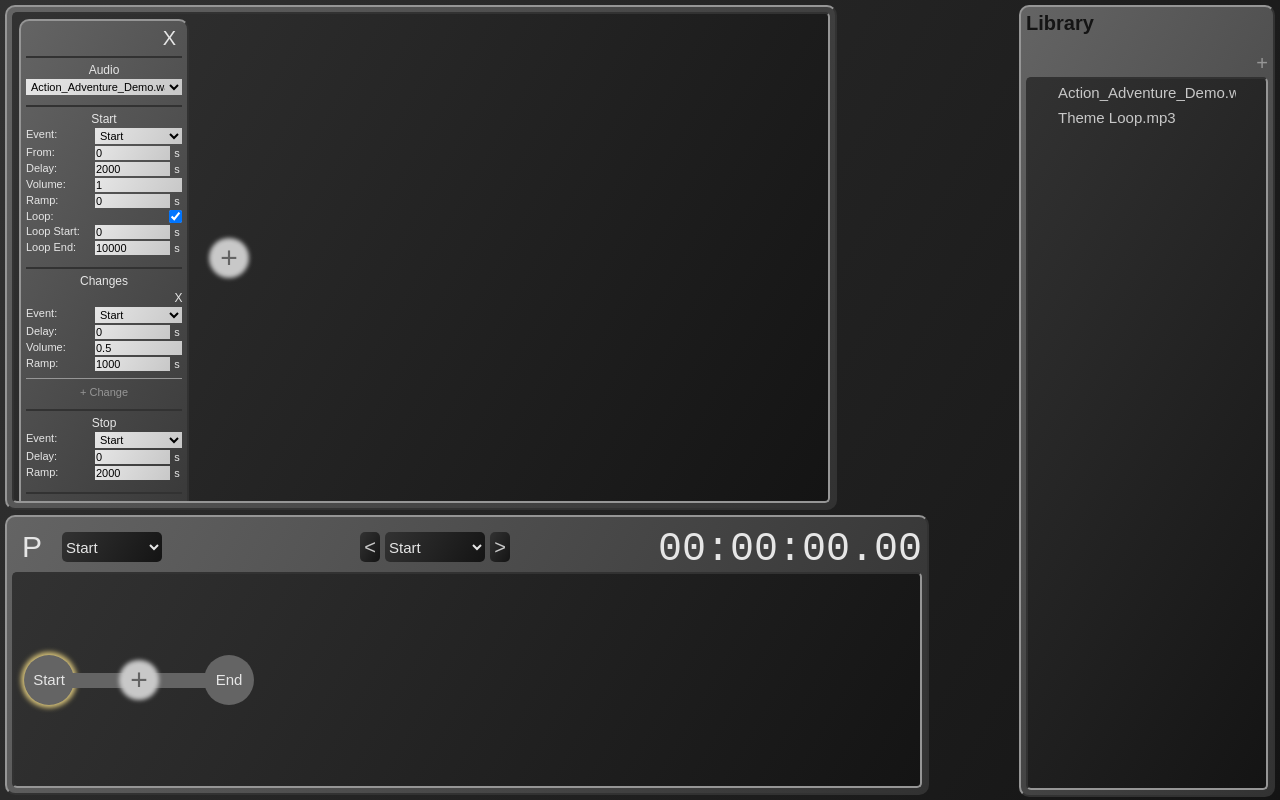
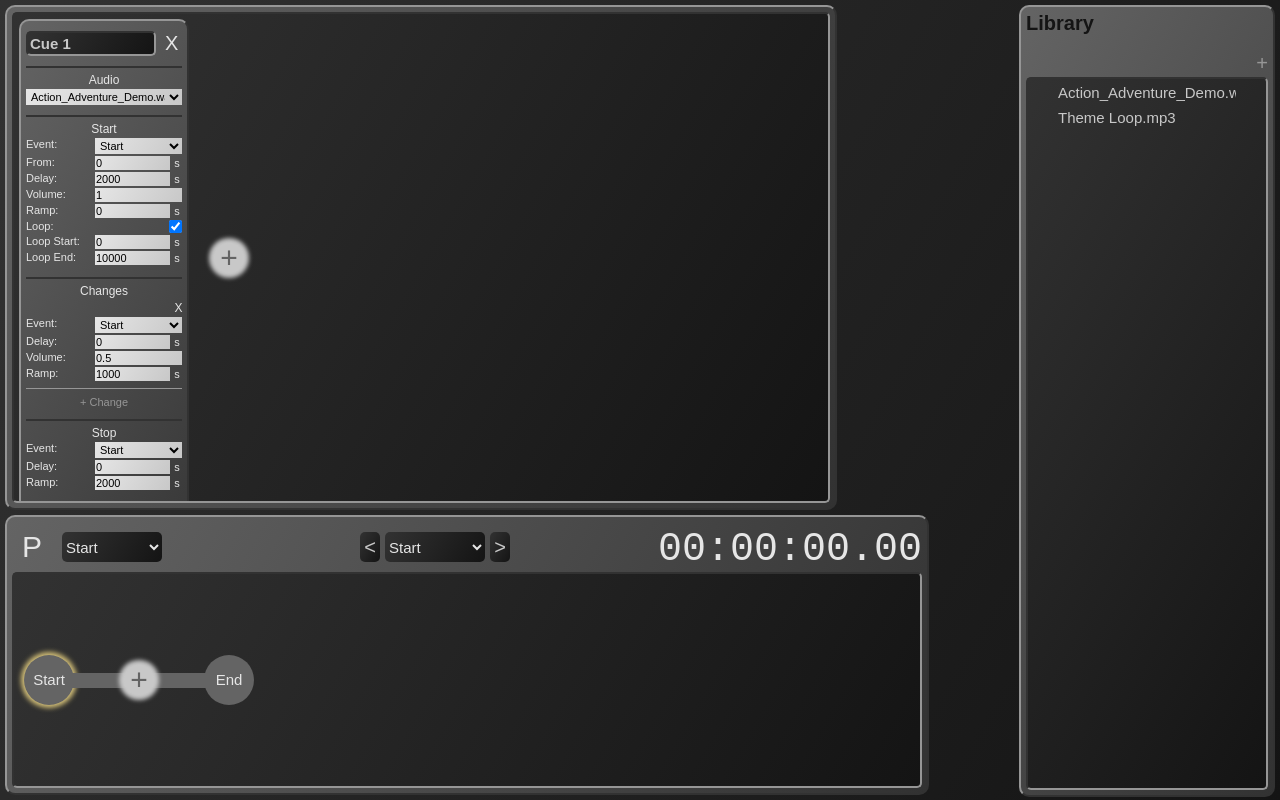
Before and after one commit to lkcina/qsound, a React (Create React App) app: page / in a window 1280 px wide. Built offline with nearby package versions, Linux system fonts and the light colour scheme.

Commit message:
Create Delete Cue function and created cue name and id editing functions

```diff
--- a/src/App.js
+++ b/src/App.js
@@ -50,6 +50,7 @@ class App extends React.Component {
       cues: [
         {
           id: "cue-1",
+          name: "Cue 1",
           src: "test-library/Action_Adventure_Demo.wav",
           start: {
             event: "event-1",
--- a/src/CueEditor.css
+++ b/src/CueEditor.css
@@ -53,6 +53,26 @@
     position: relative;
 }
 
+.cue-header {
+    display: flex;
+    justify-content: space-between;
+    gap: 5px;
+}
+
+.cue-name {
+    width: 100%;
+    background: linear-gradient(120deg, rgb(50, 50, 50), rgb(20, 20, 20));
+    border: 2px solid rgb(150, 150, 150);
+    border-top: 2px solid rgb(50, 50, 50);
+    border-left: 2px solid rgb(50, 50, 50);
+    border-radius: 5px;
+    font-size: 1.5rem;
+    color: rgb(200, 200, 200);
+    text-align: left;
+    font-weight: bold;
+    padding: 2px;
+}
+
 .delete-cue-btn {
     height: 25px;
     width: 25px;
@@ -71,6 +91,10 @@
 .cue>div {
     border-top: 2px solid rgb(50, 50, 50);
     padding: 5px 0;
+}
+
+.cue>div:first-of-type {
+    border-top: none;
 }
 
 .cue h3 {
--- a/src/CueEditor.js
+++ b/src/CueEditor.js
@@ -7,16 +7,18 @@ class CueEditor extends React.Component {
       super(props);
       this.addCue = this.addCue.bind(this);
       this.deleteCue = this.deleteCue.bind(this);
-      this.editCue = this.editCue.bind(this);
+      this.editCueId = this.editCueId.bind(this);
+      this.editCueName = this.editCueName.bind(this);
     }
 
     addCue() {
         let newCues = [...this.props.cues];
-        newCues.push({
+        newCues.splice(newCues.length, 0, {
             id: "cue-" + (newCues.length + 1),
+            name: "Cue " + (newCues.length + 1),
             src: this.props.library[0].src,
             start: {
-                event: this.props.events[1].id,
+                event: this.props.events[0].id,
                 from: 0,
                 delay: 0,
                 volume: 1,
@@ -27,23 +29,52 @@ class CueEditor extends React.Component {
             },
             changes: [],
             stop: {
-                event: this.props.events[2].id,
+                event: this.props.events[0].id,
                 delay: 0,
                 ramp: 0
             },
             gain: 1
         });
+        let newId = newCues[newCues.length - 1].id;
+        let idCopies = 0;
+        newCues.map(cue => {
+          if (cue.id === newId && cue !== newCues[newCues.length - 1]) {
+            idCopies++;
+            newId = idCopies === 1 ? newId + "-" + idCopies : newId.slice(0, newId.length - 1) + idCopies;
+          };
+          return newId;
+        });
+        newCues[newCues.length - 1].id = newId;
         this.props.editCues(newCues);
-        // User adds a cue to the project cue list
     }
 
     deleteCue(event) {
-        console.log("Deleting " + event.target.parentElement.id);
+        let newCues = [...this.props.cues];
+        newCues.splice(newCues.findIndex(cue => cue.id === event.target.parentElement.parentElement.id), 1);
+        this.props.editCues(newCues);
+        console.log("Deleting " + event.target.parentElement.parentElement.id);
         // User deletes a cue from the project cue list
     }
 
-    editCue(event) {
-        console.log("Editing " + event.target.parentElement.id);
+    editCueId(event) {
+        let newCues = [...this.props.cues];
+        let newId = event.target.value.toLowerCase().replace(/\s/g, "-");
+        let idCopies = 0;
+        newCues.map(e => {
+          if (e.id !== event.target.parentElement.parentElement.id && e.id === newId) {
+            idCopies++;
+            newId = idCopies === 1 ? newId + "-" + idCopies : newId.slice(0, newId.length - 1) + idCopies;
+          };
+          return newId;
+        });
+        newCues[newCues.findIndex(cue => cue.id === event.target.parentElement.parentElement.id)].id = newId;
+        this.props.editCues(newCues);
+    }
+
+    editCueName(event) {
+        let newCues = [...this.props.cues];
+        newCues[newCues.findIndex(cue => cue.id === event.target.parentElement.parentElement.id)].name = event.target.value;
+        this.props.editCues(newCues);
     }
 
     render() {
@@ -52,7 +83,7 @@ class CueEditor extends React.Component {
                 <div id="cue-container" className="container">
                     {this.props.cues.map(cue => {
                         return (
-                            <Cue key={cue.id} id={cue.id} src={cue.src} start={cue.start} changes={cue.changes} stop={cue.stop} gain={cue.gain} deleteCue={this.deleteCue} editCue={this.editCue} library={this.props.library} events={this.props.events}/>
+                            <Cue key={cue.id} id={cue.id} name={cue.name} src={cue.src} start={cue.start} changes={cue.changes} stop={cue.stop} gain={cue.gain} deleteCue={this.deleteCue} editCueName={this.editCueName} editCueId={this.editCueId} library={this.props.library} events={this.props.events}/>
                         )
                     })}
                     <button id="add-cue-btn" onClick={this.addCue}>+</button>
@@ -65,7 +96,10 @@ class CueEditor extends React.Component {
 const Cue = (props) => {
     return (
         <div id={props.id} className="cue">
-            <button className="delete-cue-btn" onClick={props.deleteCue}>X</button>
+            <div className="cue-header">
+                <input className="cue-name" type="text" value={props.name} onChange={props.editCueName} onBlur={props.editCueId} onKeyDown={(event) => event.keyCode === 13 ? props.editCueId : props.editCueName}  />
+                <button className="delete-cue-btn" onClick={props.deleteCue}>X</button>
+            </div>
             <div className="cue-src">
                 <h3>Audio</h3>
                 <select id={props.id + "-audio"} className="input-selector" value={props.src} onChange={props.editCue}>
--- a/src/EventTimeline.js
+++ b/src/EventTimeline.js
@@ -48,7 +48,7 @@ class EventTimeline extends React.Component {
     }
 
     editEventId(event) {
-        let newEvents = [...this.props.events];
+        let newEvents = [...this.props.cues];
         let newId = event.target.value.toLowerCase().replace(/\s/g, "-");
         let idCopies = 0;
         newEvents.map(e => {
@@ -64,7 +64,7 @@ class EventTimeline extends React.Component {
 
     newEvent() {
         let newEvents = [...this.props.events];
-        newEvents.splice(newEvents.length - 1, 0, {id: `event-${newEvents.length}`, name: `Event ${newEvents.length - 1}`, notes: ""});
+        newEvents.splice(newEvents.length - 1, 0, {id: `event-${newEvents.length - 1}`, name: `Event ${newEvents.length - 1}`, notes: ""});
         let newId = newEvents[newEvents.length - 2].id;
         let idCopies = 0;
         newEvents.map(e => {
```
